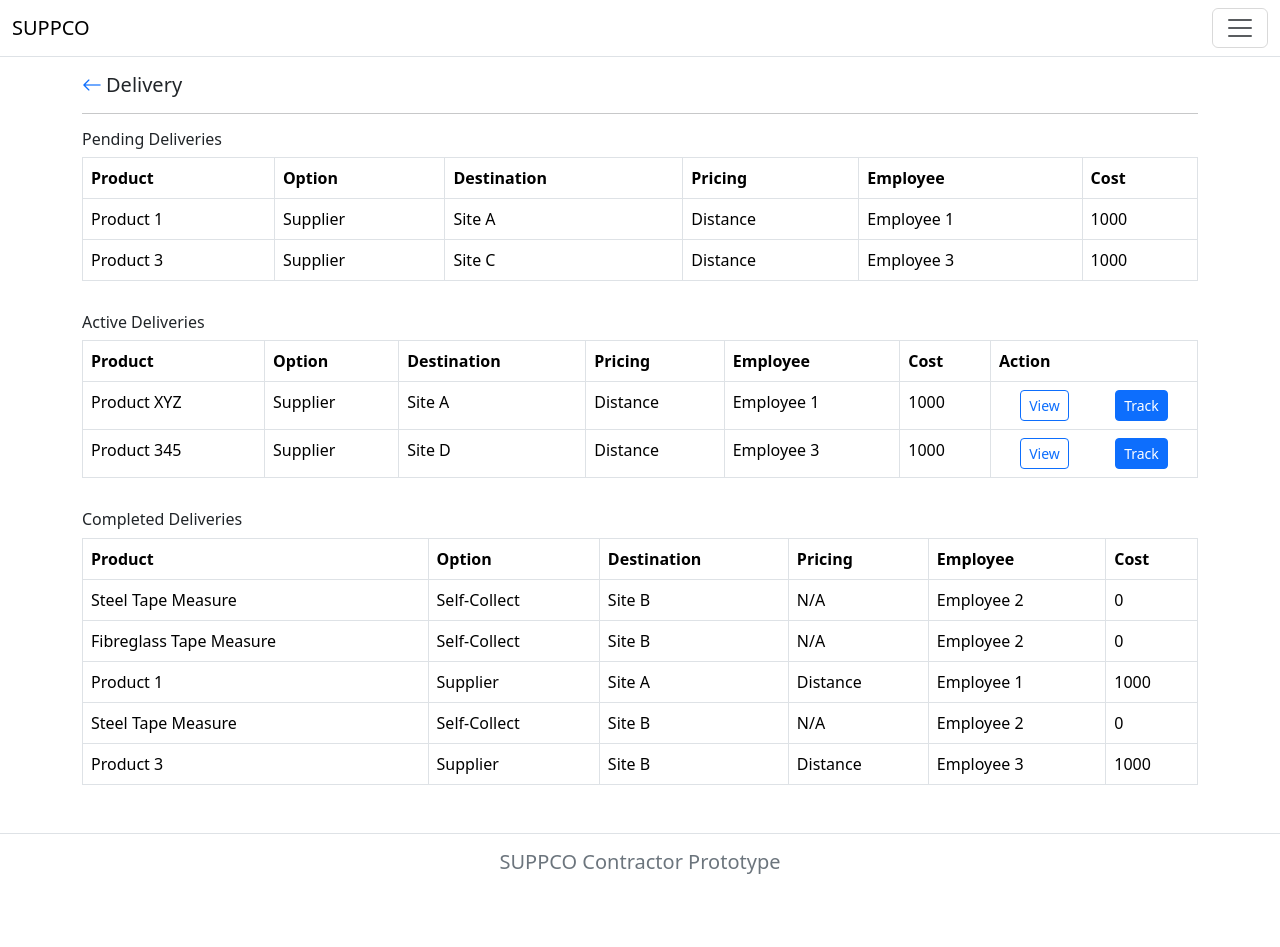
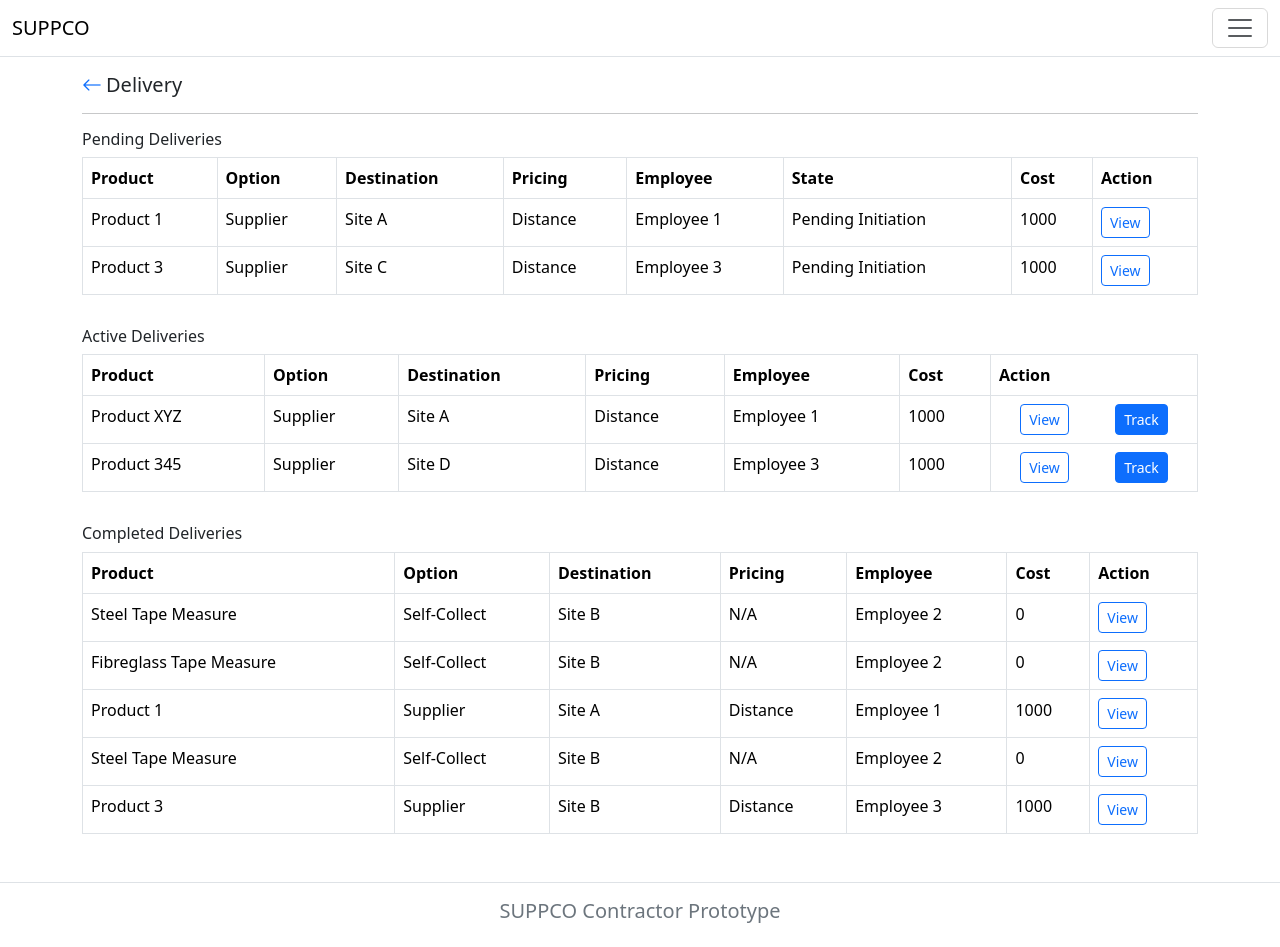
Before and after one commit to daltechafrica/suppco-contractor-prototype, a React (Create React App) app: page /delivery in a window 1280 px wide. Before the commit the page ends 898 px from the top, so only its background shows below. Built offline with nearby package versions, Linux system fonts and the light colour scheme.

Commit message:
complete delivery

```diff
--- a/src/pages/Delivery.jsx
+++ b/src/pages/Delivery.jsx
@@ -13,6 +13,8 @@ function Delivery() {
   const activeDeliveries = orders.filter(
     (order) => order.deliveryPlan.status === "Active"
   );
+
+  console.log(pendingDeliveries);
 
   return (
     <>
@@ -37,7 +39,9 @@ function Delivery() {
                   <th>Destination</th>
                   <th>Pricing</th>
                   <th>Employee</th>
+                  <th>State</th>
                   <th>Cost</th>
+                  <th>Action</th>
                 </tr>
               </thead>
               <tbody>
@@ -48,7 +52,16 @@ function Delivery() {
                     <td>{delivery.deliveryPlan.destination}</td>
                     <td>{delivery.deliveryPlan.pricing || "N/A"}</td>
                     <td>{delivery.deliveryPlan.employee}</td>
+                    <td>{delivery.deliveryPlan?.deliveryInfo?.state}</td>
                     <td>{delivery.deliveryPlan.cost}</td>
+                    <td>
+                      <Link
+                        to={`/orders/${delivery.id}/detail`}
+                        className="btn btn-sm btn-outline-primary me-1"
+                      >
+                        View
+                      </Link>
+                    </td>
                   </tr>
                 ))}
               </tbody>
@@ -108,6 +121,7 @@ function Delivery() {
                   <th>Pricing</th>
                   <th>Employee</th>
                   <th>Cost</th>
+                  <th>Action</th>
                 </tr>
               </thead>
               <tbody>
@@ -119,6 +133,14 @@ function Delivery() {
                     <td>{delivery.deliveryPlan.pricing || "N/A"}</td>
                     <td>{delivery.deliveryPlan.employee}</td>
                     <td>{delivery.deliveryPlan.cost}</td>
+                    <td>
+                      <Link
+                        to={`/orders/${delivery.id}/detail`}
+                        className="btn btn-sm btn-outline-primary me-1"
+                      >
+                        View
+                      </Link>
+                    </td>
                   </tr>
                 ))}
               </tbody>
```
